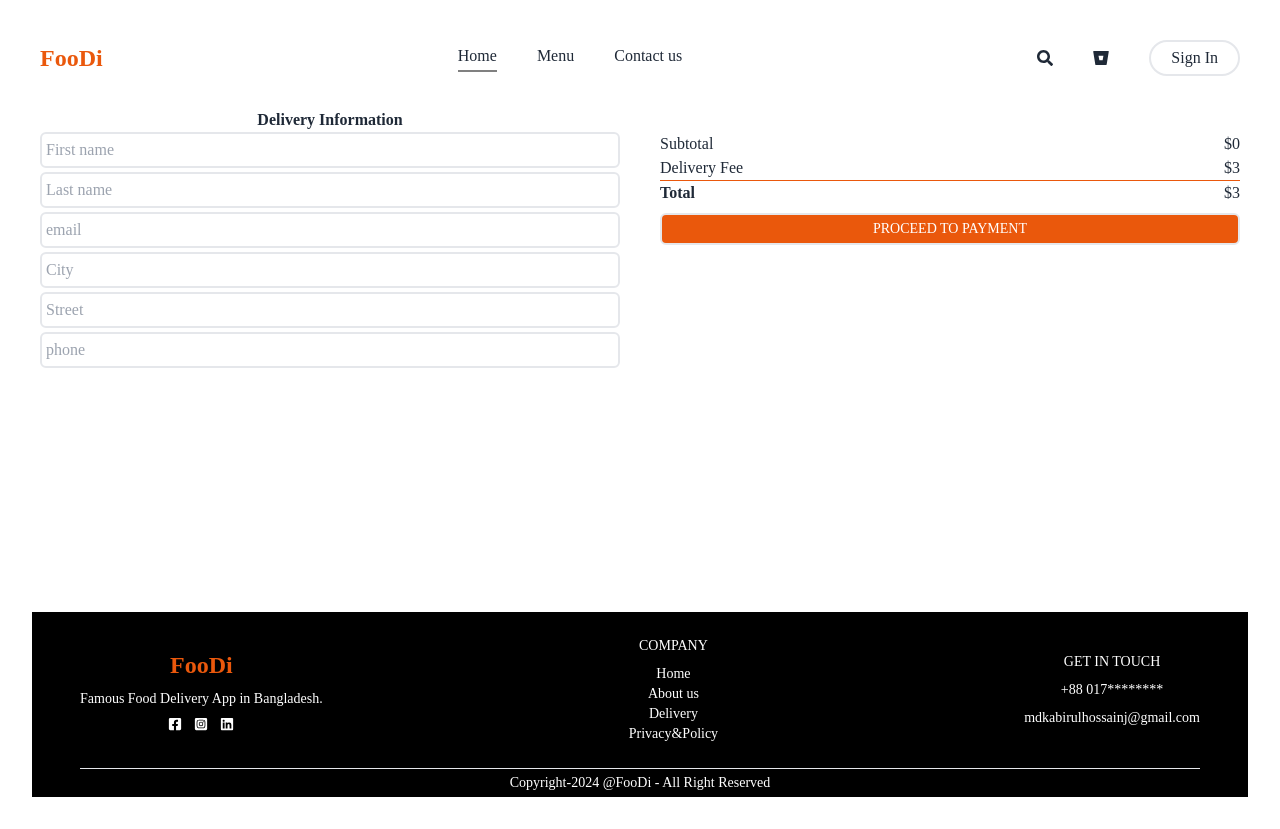
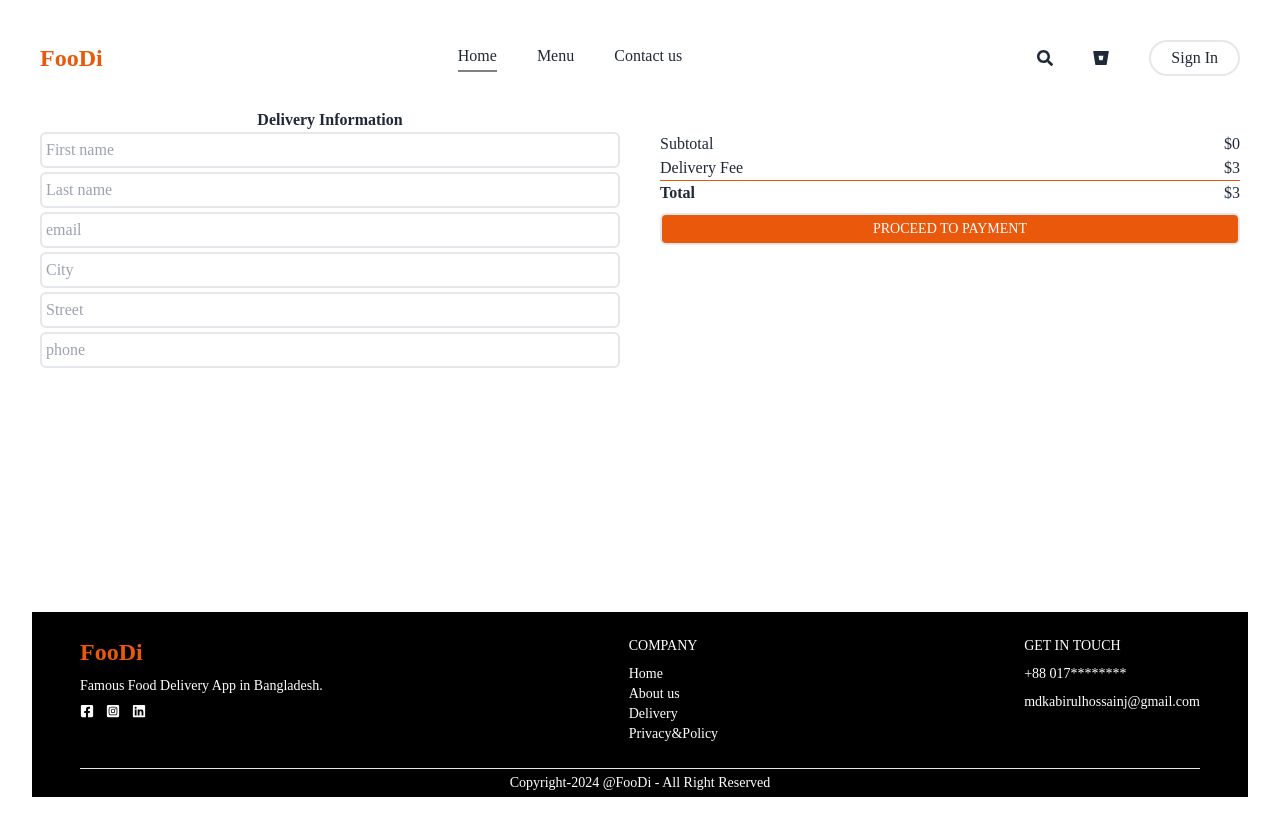
Before and after one commit to mdkabirulhossain/Foodi, a React (Vite) app in the folder foodi-frontend/: page /order in a window 1280 px wide. Built offline with nearby package versions, Linux system fonts and the light colour scheme.

Commit message:
Footer Updated

```diff
--- a/foodi-frontend/src/components/Footer/Footer.jsx
+++ b/foodi-frontend/src/components/Footer/Footer.jsx
@@ -4,8 +4,8 @@ import { FaFacebookSquare, FaInstagramSquare, FaLinkedin } from "react-icons/fa"
 const Footer = () => {
     return (
         <div className='bg-black mt-60 text-white px-2 md:px-6 lg:px-12 ' id='footer'>
-        <div className='footer flex flex-col items-center md:flex-row md:justify-between'>
-            <div className="footer-start flex flex-col items-center py-1 md:py-6">
+        <div className='footer flex flex-col items-center md:items-start md:flex-row md:justify-between'>
+            <div className="footer-start flex flex-col items-center md:items-start py-1 md:py-6">
                 <h1 className='text-2xl font-semibold text-orange-600'>FooDi</h1>
                 <p className='text-start'>Famous Food Delivery App in Bangladesh.</p>
                 <div className='flex gap-3'>
@@ -14,16 +14,16 @@ const Footer = () => {
                     <FaLinkedin className='cursor-pointer'></FaLinkedin>
                 </div>
             </div>
-            <div className="footer-middle flex flex-col items-center py-1 md:py-6">
-                <h2>COMPANY</h2>
-                <ul className='text-center'>
+            <div className="footer-middle flex flex-col items-center md:items-start py-1 md:py-6">
+                <h2 className='text-center md:text-start'>COMPANY</h2>
+                <ul className='text-center md:text-start'>
                     <li className='cursor-pointer'>Home</li>
                     <li className='cursor-pointer'>About us</li>
                     <li className='cursor-pointer'>Delivery</li>
                     <li className='cursor-pointer'>Privacy&Policy</li>
                 </ul>
             </div>
-            <div className="footer-end flex flex-col items-center py-1 md:py-6 ">
+            <div className="footer-end flex flex-col items-center md:items-start py-1 md:py-6 ">
                 <h1>GET IN TOUCH</h1>
                 <p className='cursor-pointer'>+88 017********</p>
                 <p className='cursor-pointer'>mdkabirulhossainj@gmail.com</p>
```
